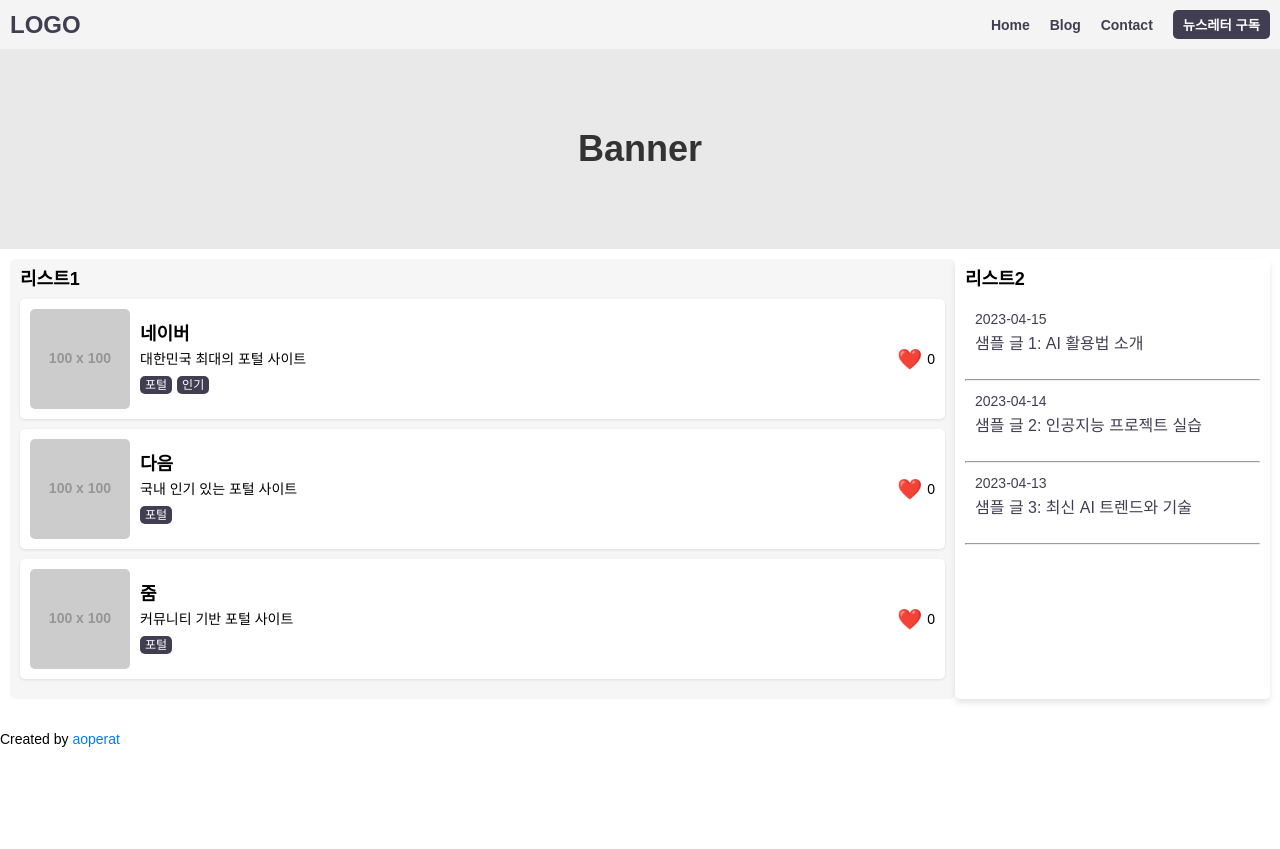
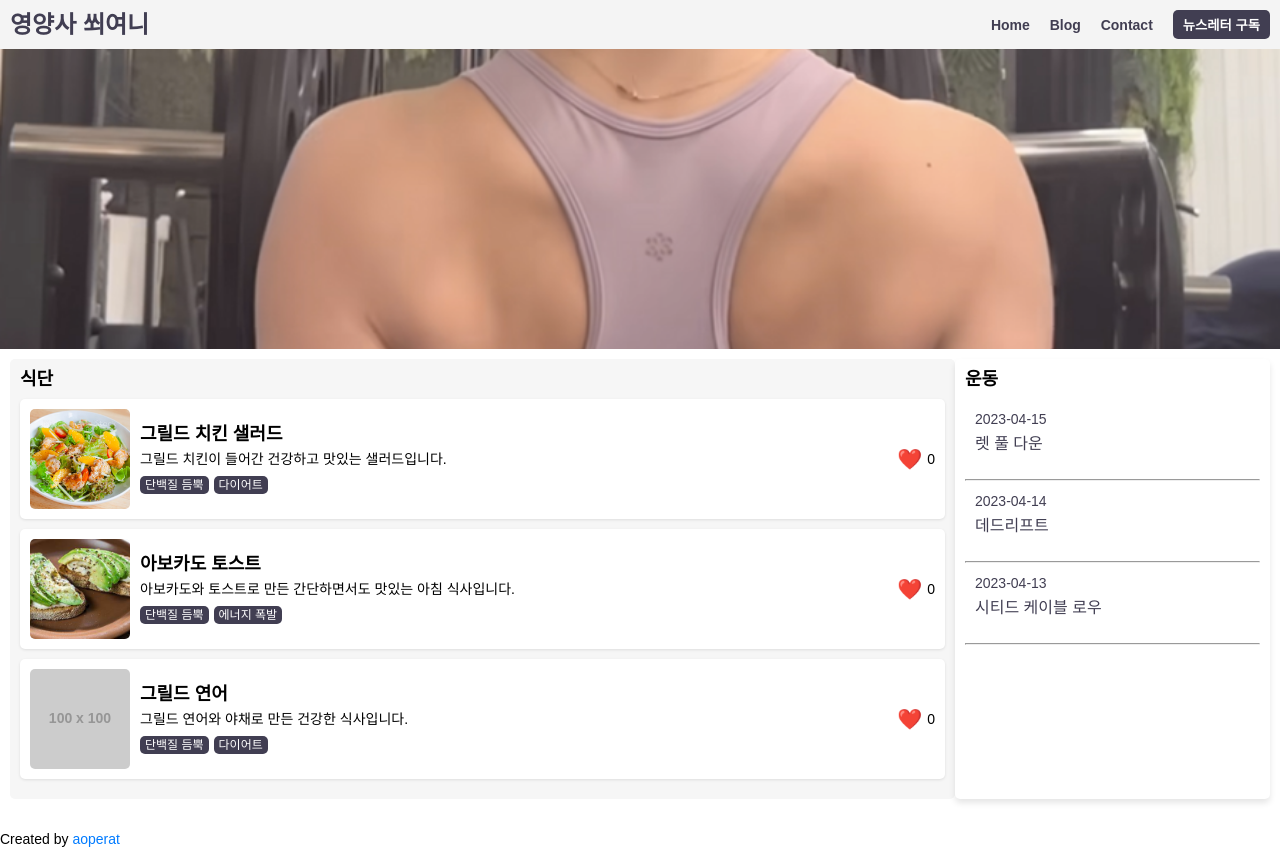
Before and after one commit to aoperat/NewsBoilerplate, a plain HTML site: page index.html in a window 1280 px wide. Before the commit the page ends 800 px from the top, so only its background shows below. Drawn offline with Linux system fonts and the light colour scheme; placeholder pictures from the web are drawn by us; a web font is replaced by a local one.

Commit message:
'영양사쐬여니'

```diff
--- a/blog.json
+++ b/blog.json
@@ -2,19 +2,19 @@
     {
       "id": 1,
       "date": "2023-04-15",
-      "title": "샘플 글 1: AI 활용법 소개",
+      "title": "렛 풀 다운",
       "link": "#"
     },
     {
       "id": 2,
       "date": "2023-04-14",
-      "title": "샘플 글 2: 인공지능 프로젝트 실습",
+      "title": "데드리프트",
       "link": "#"
     },
     {
       "id": 3,
       "date": "2023-04-13",
-      "title": "샘플 글 3: 최신 AI 트렌드와 기술",
+      "title": "시티드 케이블 로우",
       "link": "#"
     }
   ]
--- a/data.json
+++ b/data.json
@@ -1,26 +1,35 @@
 [
     {
         "id": 1,
-        "imgUrl": "https://via.placeholder.com/100",
-        "title": "네이버",
-        "content": "대한민국 최대의 포털 사이트",
-        "tag": ["포털","인기"],
-        "details": "네이버는 대한민국 최대의 포털 사이트로, 다양한 서비스와 정보를 제공합니다."
+        "imgUrl": "/images/foods/그릴드치킨샐러드.jpg",
+        "title": "그릴드 치킨 샐러드",
+        "content": "그릴드 치킨이 들어간 건강하고 맛있는 샐러드입니다.",
+        "tag": [
+            "단백질 듬뿍",
+            "다이어트"
+        ],
+        "details": "그릴드 치킨, 야채, 샐러드 드레싱 등으로 이루어진 건강한 샐러드입니다. 단백질이 풍부하며 칼로리도 낮아 다이어트에 좋습니다."
     },
     {
         "id": 2,
-        "imgUrl": "https://via.placeholder.com/100",
-        "title": "다음",
-        "content": "국내 인기 있는 포털 사이트",
-        "tag": ["포털"],
-        "details": "다음은 국내 인기 있는 포털 사이트로, 뉴스, 검색, 메일 등 다양한 서비스를 제공합니다."
+        "imgUrl": "/images/foods/아보카도토스트.jpg",
+        "title": "아보카도 토스트",
+        "content": "아보카도와 토스트로 만든 간단하면서도 맛있는 아침 식사입니다.",
+        "tag": [
+            "단백질 듬뿍",
+            "에너지 폭발"
+        ],
+        "details": "식빵에 아보카도와 달걀, 체다치즈 등을 얹어 구워 만든 간단한 토스트입니다. 단백질과 에너지가 풍부해 운동 전에 먹으면 에너지를 보충해줍니다."
     },
     {
         "id": 3,
         "imgUrl": "https://via.placeholder.com/100",
-        "title": "줌",
-        "content": "커뮤니티 기반 포털 사이트",
-        "tag": ["포털"],
-        "details": "줌은 커뮤니티 기반 포털 사이트로, 사용자들이 직접 만들어가는 다양한 콘텐츠를 제공합니다."
+        "title": "그릴드 연어",
+        "content": "그릴드 연어와 야채로 만든 건강한 식사입니다.",
+        "tag": [
+            "단백질 듬뿍",
+            "다이어트"
+        ],
+        "details": "그릴드 연어와 야채, 감자 등으로 이루어진 건강한 식사입니다. 연어는 단백질과 오메가-3 지방산이 풍부해 운동 후에 먹으면 근육 회복에 도움을 줍니다."
     }
 ]
--- a/index.html
+++ b/index.html
@@ -8,7 +8,7 @@
 </head>
 <body>
   <header>
-    <div class="logo">LOGO</div>
+    <div class="logo">영양사 쐬여니</div>
     <nav>
       <a href="#">Home</a>
       <a href="#">Blog</a>
@@ -18,11 +18,12 @@
     </nav>
   </header>
   <section class="banner">
-    <h1>Banner</h1>
+    <!-- <h1>Banner</h1> -->
+
   </section>
   <section class="list-section">
     <div class="list-container">
-      <h2>리스트1</h2>
+      <h2>식단</h2>
 
       <ul class="card-list">
 
@@ -41,7 +42,7 @@
 
     </div>
     <div class="list-container">
-        <h2>리스트2</h2>
+        <h2>운동</h2>
         <ul class="list2">
           <!-- ... -->
         </ul>
--- a/styles.scss
+++ b/styles.scss
@@ -64,8 +64,12 @@ header {
   display: flex;
   justify-content: center;
   align-items: center;
-  height: 200px;
-  background-color: #e9e9e9;
+  height: 300px;
+  //background-color: #e9e9e9;
+  background-image: url("./images/쐬여니.png");
+  background-position: center;
+  background-repeat: no-repeat;
+  background-size: cover;
 
   h1 {
     font-size: 36px;
@@ -238,8 +242,8 @@ header {
 // Modal Content Wrapper
 .modal-content-w {
   .modal-image {
-    width: 100px;
-    height: 100px;
+    width: 300px;
+    height: 300px;
     border-radius: 5px;
     object-fit: cover;
     margin-bottom: 10px;
```
Also changed, not shown: images/foods/그릴드치킨샐러드.jpg (added), images/foods/아보카도토스트.jpg (added), images/쐬여니.png (added), styles.css.
